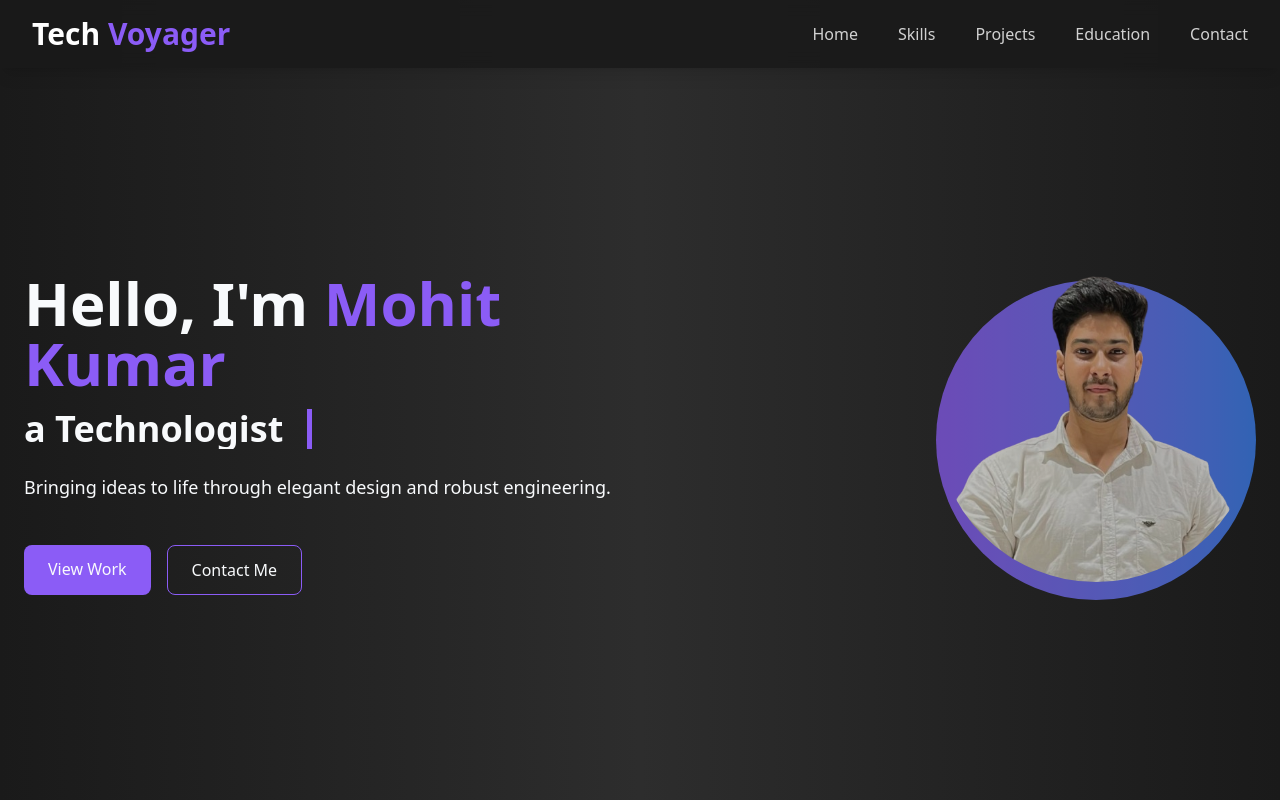
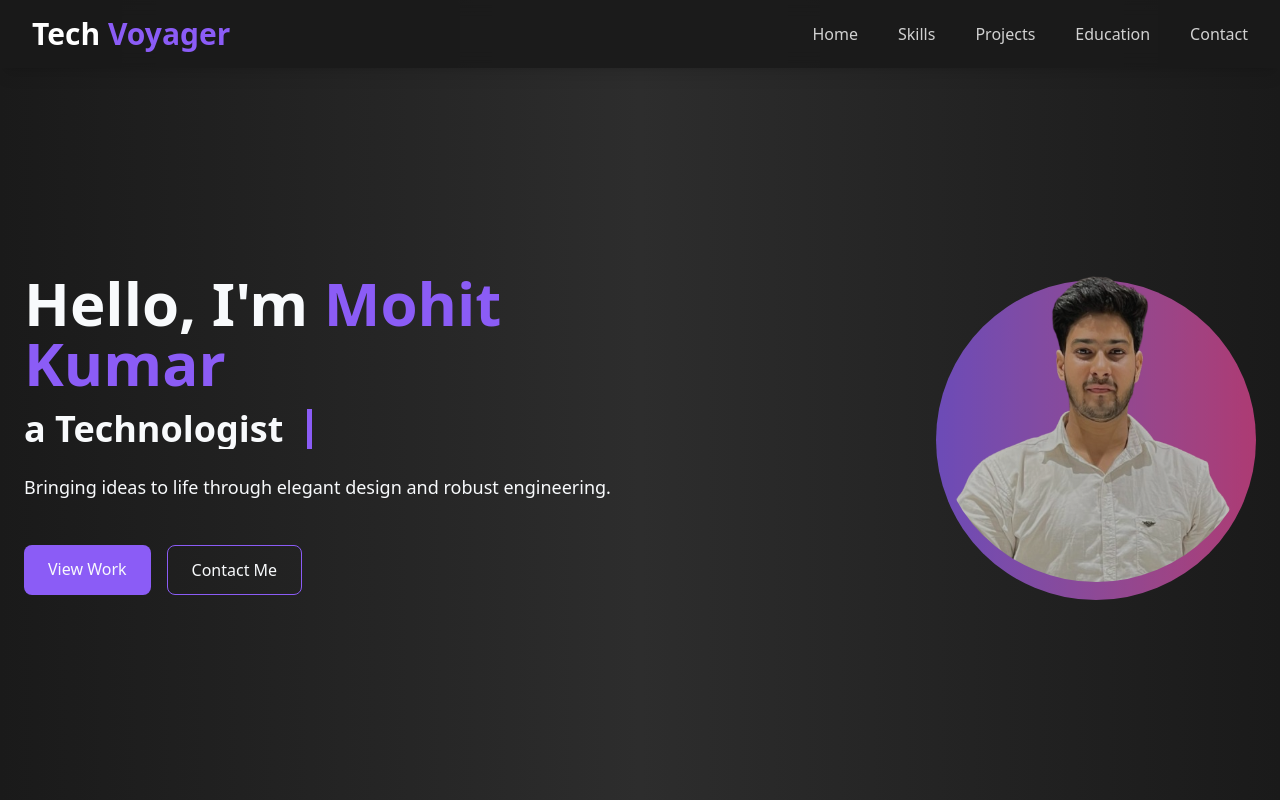
Before and after one commit to mohit-kumar29/Personal-Portfolio, a React (Vite) app: page / in a window 1280 px wide. Shown: the top 800 px of the page. Built offline with nearby package versions, Linux system fonts and the light colour scheme.

Commit message:
Change gradient color in Me component
Updated the gradient color from blue to pink in the image container.

```diff
--- a/src/Components/Me.jsx
+++ b/src/Components/Me.jsx
@@ -29,7 +29,7 @@ const Me = () => {
                 {/* RIGHT side content-image */}
                 <div className='md:1/2 flex justify-center'>
                     <div className='relative w-64 h-64 md:w-80 md:h-80'>
-                        <div className='absolute inset-0 rounded-full bg-gradient-to-r from-purple to-blue animate-lus-slow opacity-70'>
+                        <div className='absolute inset-0 rounded-full bg-gradient-to-r from-purple to-pink animate-lus-slow opacity-70'>
                             <motion.img
                             animate={{y: [0, -20, 0] }}
                             transition={{ duration: 4, repeat: Infinity, ease: 'easeInOut' }}
```
